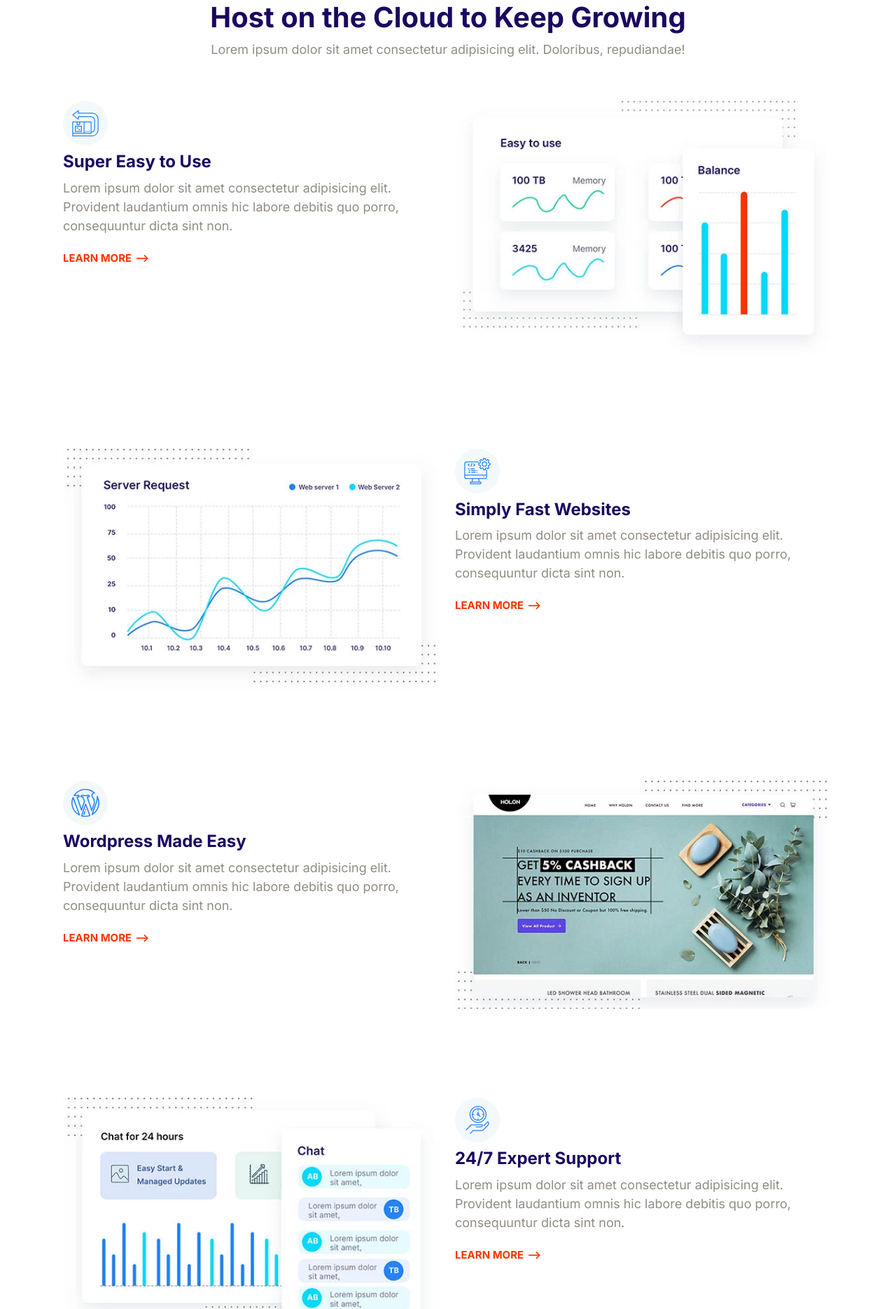
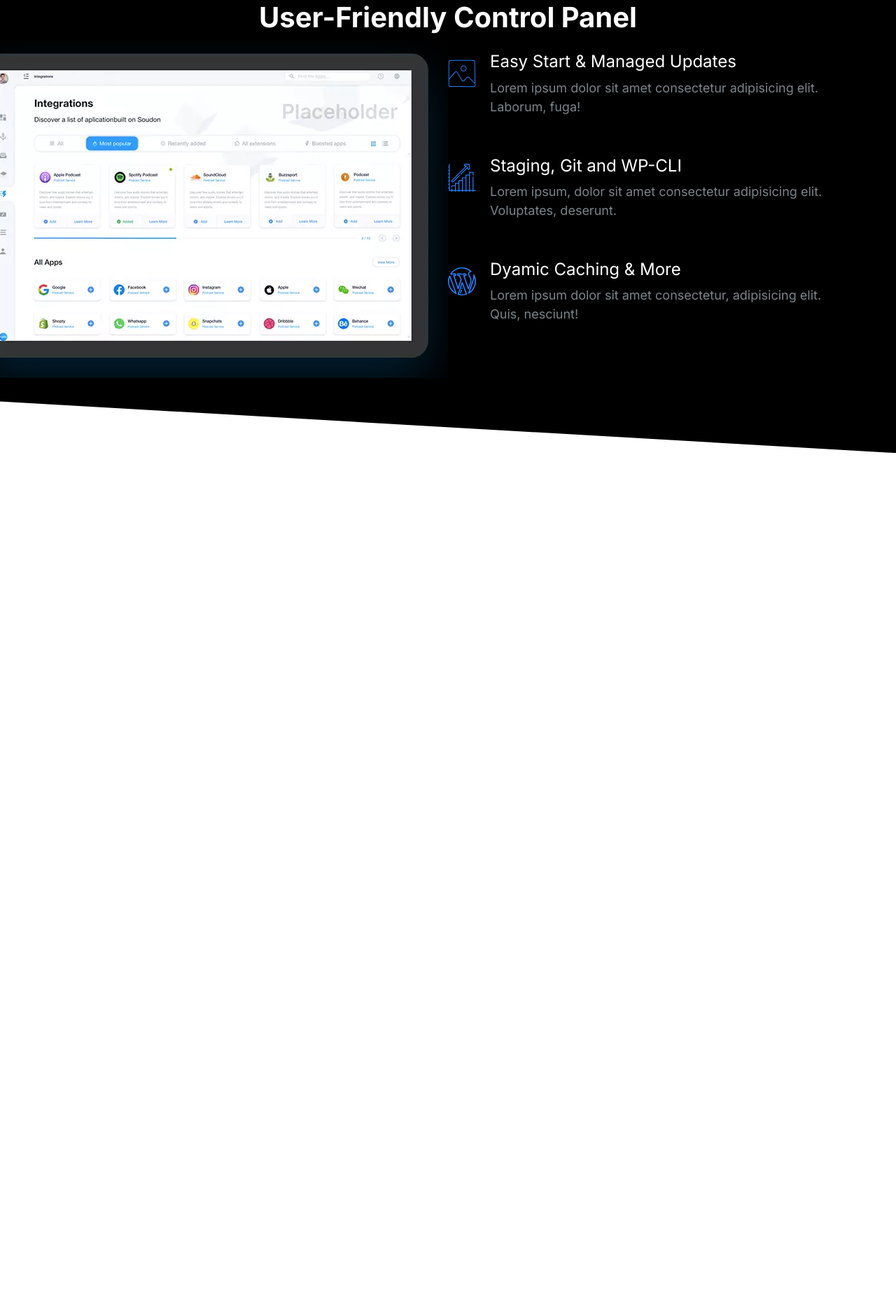
Before and after one commit to offgridtech/norway-spruce, a plain HTML site: page index.html in a window 1280 px wide. Shown: the part 90-1960 px from the top of the page at 70% size. After the commit the page ends 800 px from the top, so only its background shows below. Drawn offline with Linux system fonts and the light colour scheme.

Commit message:
Finished showcase block

```diff
--- a/css/styles.css
+++ b/css/styles.css
@@ -30,6 +30,13 @@
 /* *~~~--------------------------------------~~~* */
 /* *------~~~------*|TYPOGRAPHY|*------~~~------* */
 /* *~~~--------------------------------------~~~* */
+
+/* Change cursor drag selection & font color */
+::selection {
+  background: var(--color-primary);
+  color: #fff;
+}
+
 /* Standardized for rem */
 html {
   font-size: 62.5%;
@@ -60,6 +67,7 @@ h2 {
 
 h3 {
   font-size: 3rem;
+  font-weight: 500;
 }
 
 p {
@@ -161,7 +169,6 @@ a {
 .list {
   list-style: none;
   padding-left: 0;
-  color: var(--color-headings);
 }
 
 .list--inline .list__item {
@@ -173,6 +180,7 @@ a {
 .list--checked {
   list-style-image: url(../images/tick.svg);
   padding-left: 3rem; /* brings svg check on the screen */
+  color: var(--color-headings);
 }
 
 /* List item spacing*/
@@ -460,6 +468,7 @@ a {
 
 .media {
   display: flex;
+  margin-bottom: 4rem;
 }
 
 .media__title {
@@ -692,19 +701,21 @@ a {
   color: #7b858b;
 }
 
-.block--dark .block__heading {
+.block--dark h1,
+.block--dark h2,
+.block--dark h3 {
   color: #fff;
 }
 
 /* CSS clip paths */
 .block--skewed-right {
   padding-bottom: calc(var(--padding-vertical) + 4rem);
-  clip-path: polygon(0% 0%, 100% 0%, 100% 100%, 0% 80%);
+  clip-path: polygon(0% 0%, 100% 0%, 100% 100%, 0% 90%);
 }
 
 .block--skewed-left {
   padding-bottom: calc(var(--padding-vertical) + 4rem);
-  clip-path: polygon(0% 0%, 100% 0%, 100% 80%, 0% 100%);
+  clip-path: polygon(0% 0%, 100% 0%, 100% 90%, 0% 100%);
 }
 
 /* *~~~-----------------------------------~~~* */
@@ -780,11 +791,6 @@ a {
 /* *~~~---------------------------------------------~~~* */
 /* *------~~~------*|HERO/BANNER BlOCK|*------~~~------* */
 /* *~~~---------------------------------------------~~~* */
-
-/* Overwrote block--skew property */
-.hero {
-  clip-path: polygon(0% 0%, 100% 0%, 100% 90%, 0% 100%);
-}
 
 .hero__tagline {
   font-size: 2rem;
@@ -893,3 +899,25 @@ a {
     order: 2; /* default is 1 - 2 swaps order */
   }
 }
+
+/* *~~~------------------------------------------~~~* */
+/* *------~~~------*|SHOWCASE BLOCK|*------~~~------* */
+/* *~~~------------------------------------------~~~* */
+
+.block-showcase__image > img {
+  width: 100%;
+}
+
+/* Large screens */
+@media screen and (min-width: 768px) {
+  .block-showcase .grid {
+    grid-template-columns: 50% 50%; /* equal column size, not determined by content */
+  }
+  .block-showcase__image {
+    justify-self: end; /* push img to right of col, so it spills out to the left */
+  }
+  .block-showcase__image > img {
+    width: auto;
+    max-width: 700px;
+  }
+}
--- a/index.html
+++ b/index.html
@@ -15,122 +15,57 @@
     <link rel="stylesheet" href="css/styles.css" />
   </head>
   <body>
-    <section class="block container">
+    <section class="block block--dark block--skewed-right block-showcase">
       <header class="block__header">
-        <h2>Host on the Cloud to Keep Growing</h2>
-        <p>
-          Lorem ipsum dolor sit amet consectetur adipisicing elit. Doloribus,
-          repudiandae!
-        </p>
+        <h2>User-Friendly Control Panel</h2>
       </header>
-      <article class="grid grid--1x2 feature">
-        <div class="feature__content">
-          <span class="icon-container">
-            <svg class="icon icon--primary">
-              <use xlink:href="images/sprite.svg#easy"></use>
-            </svg>
-          </span>
-          <h3 class="feature__heading">Super Easy to Use</h3>
-          <p>
-            Lorem ipsum dolor sit amet consectetur adipisicing elit. Provident
-            laudantium omnis hic labore debitis quo porro, consequuntur dicta
-            sint non.
-          </p>
-          <a href="#" class="link-arrow">Learn More</a>
-        </div>
-        <picture>
+      <div class="container grid grid--1x2">
+        <picture class="block-showcase__image">
           <source
             type="image/webp"
-            srcset="images/easy.webp 1x, images/easy@2x.webp 2x"
+            srcset="images/ipad.webp 1x, images/ipad@2x.webp 2x"
           />
           <source
-            type="image/jpg"
-            srcset="images/easy.jpg 1x, images/easy@2x.jpg 2x"
+            type="image/png"
+            srcset="images/ipad.png 1x, images/ipad@2x.png 2x"
           />
-          <img class="feature__image" src="images/easy@2x.jpg" alt="" />
+          <img src="images/ipad.png" alt="" />
         </picture>
-      </article>
-      <article class="grid grid--1x2 feature">
-        <div class="feature__content">
-          <span class="icon-container">
-            <svg class="icon icon--primary">
-              <use xlink:href="images/sprite.svg#computer"></use>
-            </svg>
-          </span>
-          <h3 class="feature__heading">Simply Fast Websites</h3>
-          <p>
-            Lorem ipsum dolor sit amet consectetur adipisicing elit. Provident
-            laudantium omnis hic labore debitis quo porro, consequuntur dicta
-            sint non.
-          </p>
-          <a href="#" class="link-arrow">Learn More</a>
-        </div>
-        <picture>
-          <source
-            type="image/webp"
-            srcset="images/fast.webp 1x, images/fast@2x.webp 2x"
-          />
-          <source
-            type="image/jpg"
-            srcset="images/fast.jpg 1x, images/fast@2x.jpg 2x"
-          />
-          <img class="feature__image" src="images/fast@2x.jpg" alt="" />
-        </picture>
-      </article>
-      <article class="grid grid--1x2 feature">
-        <div class="feature__content">
-          <span class="icon-container">
-            <svg class="icon icon--primary">
+        <ul class="list">
+          <li>
+            <div class="media">
+              <div class="media__image">
+              </svg><svg class="icon icon--primary">
+                <use xlink:href="images/sprite.svg#snap"></use>
+              </div>
+              <div class="media__body">
+                <h3 class="media__title">Easy Start & Managed Updates</h3>
+                <p>Lorem ipsum dolor sit amet consectetur adipisicing elit. Laborum, fuga!</p>
+              </div>
+            </div>
+          </li>
+          <li><div class="media">
+            <div class="media__image">
+            </svg><svg class="icon icon--primary">
+              <use xlink:href="images/sprite.svg#growth"></use>
+            </div>
+            <div class="media__body">
+              <h3 class="media__title">Staging, Git and WP-CLI</h3>
+              <p>Lorem ipsum, dolor sit amet consectetur adipisicing elit. Voluptates, deserunt.</p>
+            </div>
+          </div></li>
+          <li><div class="media">
+            <div class="media__image">
+            </svg><svg class="icon icon--primary">
               <use xlink:href="images/sprite.svg#wordpress"></use>
-            </svg>
-          </span>
-          <h3 class="feature__heading">Wordpress Made Easy</h3>
-          <p>
-            Lorem ipsum dolor sit amet consectetur adipisicing elit. Provident
-            laudantium omnis hic labore debitis quo porro, consequuntur dicta
-            sint non.
-          </p>
-          <a href="#" class="link-arrow">Learn More</a>
-        </div>
-        <picture>
-          <source
-            type="image/webp"
-            srcset="images/wordpress.webp 1x, images/wordpress@2x.webp 2x"
-          />
-          <source
-            type="image/jpg"
-            srcset="images/wordpress.jpg 1x, images/wordpress@2x.jpg 2x"
-          />
-          <img class="feature__image" src="images/wordpress@2x.jpg" alt="" />
-        </picture>
-      </article>
-      <article class="grid grid--1x2 feature">
-        <div class="feature__content">
-          <span class="icon-container">
-            <svg class="icon icon--primary">
-              <use xlink:href="images/sprite.svg#clock"></use>
-            </svg>
-          </span>
-          <h3 class="feature__heading">24/7 Expert Support</h3>
-          <p>
-            Lorem ipsum dolor sit amet consectetur adipisicing elit. Provident
-            laudantium omnis hic labore debitis quo porro, consequuntur dicta
-            sint non.
-          </p>
-          <a href="#" class="link-arrow">Learn More</a>
-        </div>
-        <picture>
-          <source
-            type="image/webp"
-            srcset="images/support.webp 1x, images/support@2x.webp 2x"
-          />
-          <source
-            type="image/jpg"
-            srcset="images/support.jpg 1x, images/support@2x.jpg 2x"
-          />
-          <img class="feature__image" src="images/support@2x.jpg" alt="" />
-        </picture>
-      </article>
+            </div>
+            <div class="media__body">
+              <h3 class="media__title">Dyamic Caching & More</h3>
+              <p>Lorem ipsum dolor sit amet consectetur, adipisicing elit. Quis, nesciunt!</p>
+            </div>
+          </div></li>
+        </ul>
+      </div>
     </section>
     <script src="js/main.js"></script>
   </body>
```
Also changed, not shown: components/block-showcase.html (added, +52 -0 lines), images/ipad.png (added), images/ipad.webp (added), images/ipad@2x.png (added), images/ipad@2x.webp (added).
